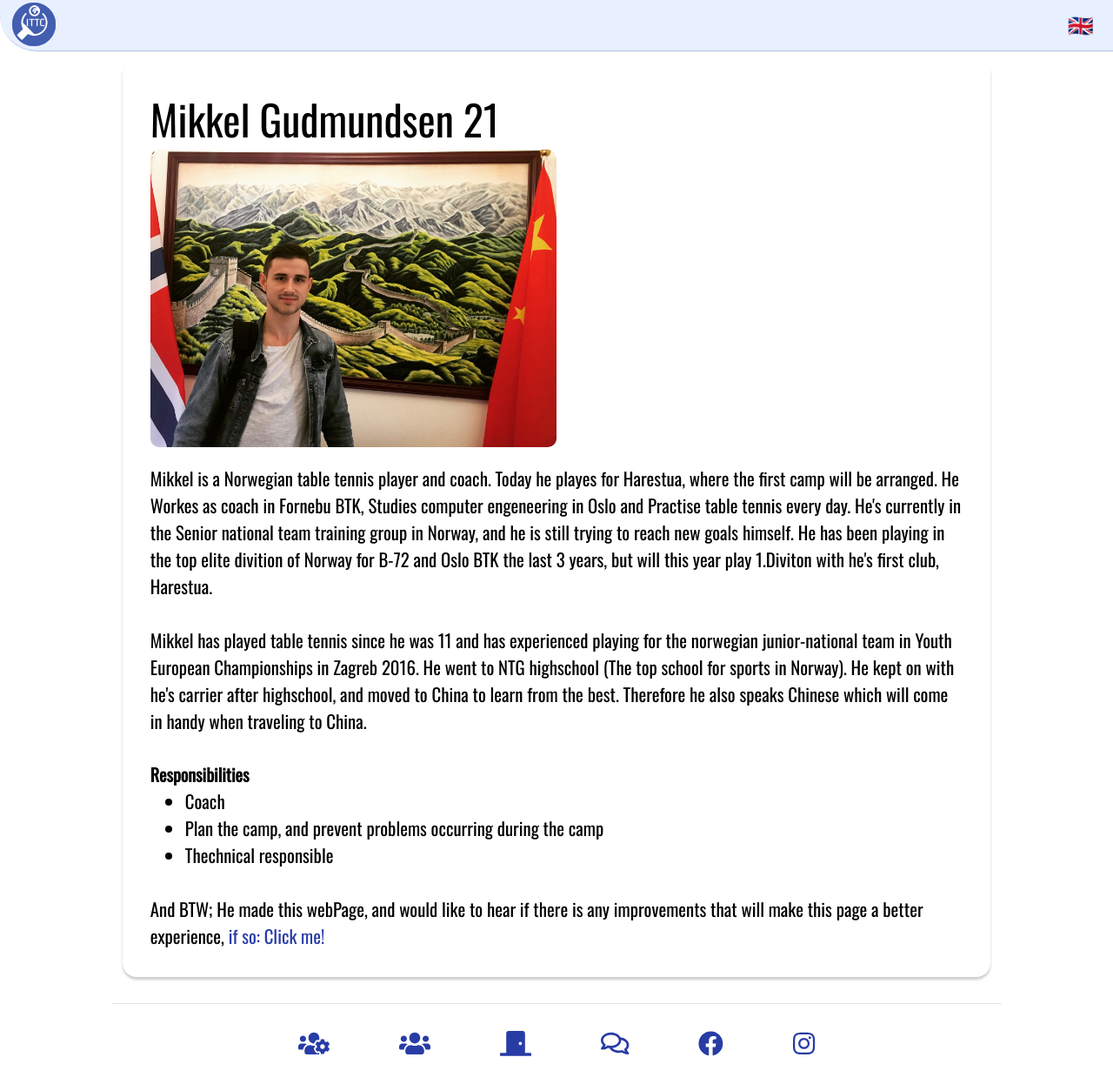
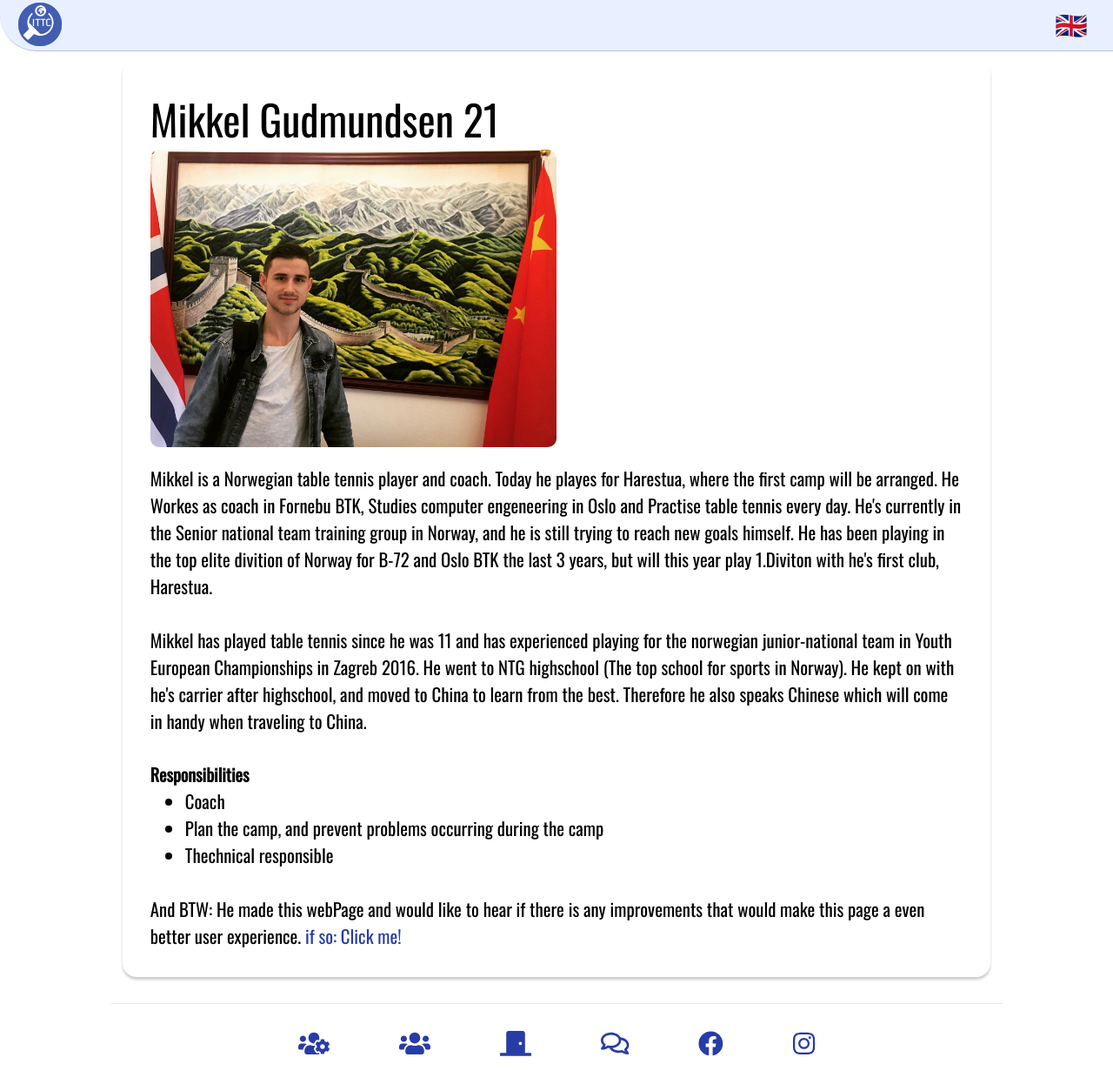
Before and after one commit to mikkelgud/InternationalTableTennisCamp, a React (Create React App) app: page /leaders/Mikkel-Gudmundsen in a window 1280 px wide. Shown: the whole page at 87% size. Built offline with nearby package versions, Linux system fonts and the light colour scheme.

Commit message:
good night

```diff
--- a/src/components/Leaders/Mikkel.js
+++ b/src/components/Leaders/Mikkel.js
@@ -63,8 +63,8 @@ export default function MikkelGudmundsen() {
           <li>Thechnical responsible</li>
         </ul>
         <br />
-        And BTW; He made this webPage, and would like to hear if there is any improvements that will make this page a better experience,
-        <StyledATagLink href="mailto: contactus@ittcamp.com"> if so: Click me!</StyledATagLink>
+        And BTW: He made this webPage and would like to hear if there is any improvements that would make this page a even better user experience.
+        <StyledATagLink href="mailto: mikkel_gudmundsen@hotmail.com"> if so: Click me!</StyledATagLink>
       </StyledText>
     </StyledTextBoxDiv>
   )
--- a/src/components/Navbar.js
+++ b/src/components/Navbar.js
@@ -20,7 +20,7 @@ const NavBarWrapper = styled.div`
   align-items: center;
   justify-content: space-between;
   background-color: #e4edffd6;
-  padding: 1.82345324234rem 1.4rem;
+  padding: 1.82345324234rem;
   border-radius: 0 0 0 42px;
   border-bottom: 0.5px solid #0a1c983b;
   position: -webkit-sticky; /* Safari */
--- a/src/components/NavigationLinkEmoji.js
+++ b/src/components/NavigationLinkEmoji.js
@@ -6,11 +6,11 @@ import { withRouter } from "react-router-dom";
 
 const EmojiTextStyleHover = styled.p`
   transition: all 0.1s ease-in-out;
-  font-size: 1.5rem;
+  font-size: 1.9rem;
   margin: 0;
   padding: 0;
   &:hover {
-    font-size: 1.8rem;
+    border-bottom: 1px solid black;
   }
 `;
 
```
